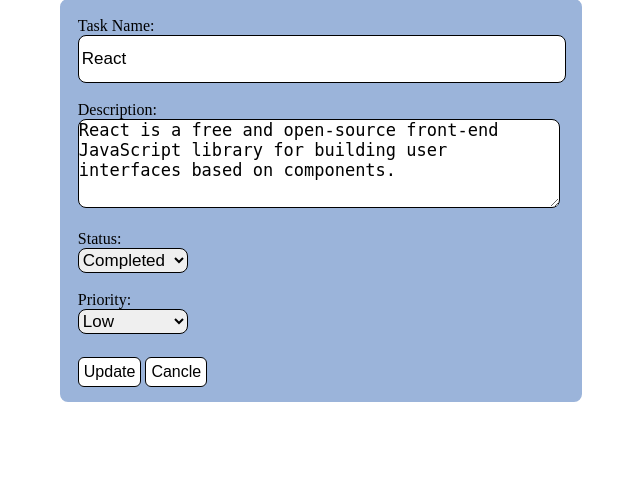
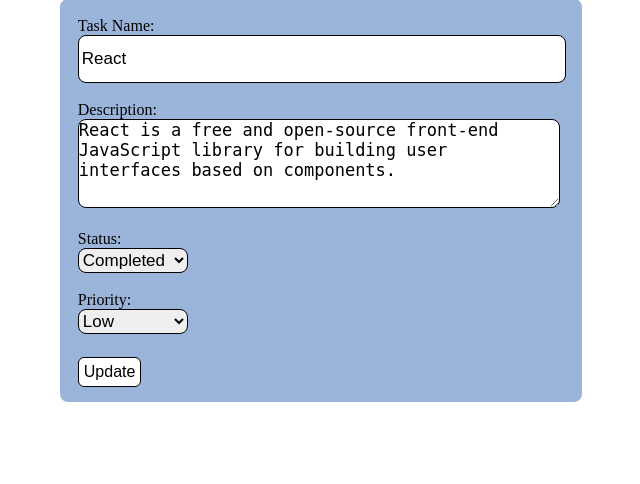
Before and after one commit to saranramani2002/Task-django, a Django app: page /updatetodo/70/ in a window 1280 px wide. Shown: the part 137-621 px from the top of the page, without its empty margins (319-959 px from the left). Run offline with Django 4.2, Linux system fonts and the light colour scheme; a user stored in the database is signed in; data comes from the database, SQL or seed files in the repository; both versions use the stored data as it was after the commit; some libraries are stand-ins or nearby versions.

Commit message:
modified

```diff
--- a/todouser/templates/todouser/update.html
+++ b/todouser/templates/todouser/update.html
@@ -44,8 +44,6 @@
 
             <button  class="update-btn" id="update-task-btn"
                 type="submit">Update</button>
-                <button  class="cnl-btn" id="cancle-task-btn" onclick="goTo()"
-                >Cancle</button>
         </form>
     </div>
 </div>
```
Also changed, not shown: todouser/templates/todouser/home.html (+8 -0 lines), db.sqlite3, todouser/migrations/0001_initial.py.
